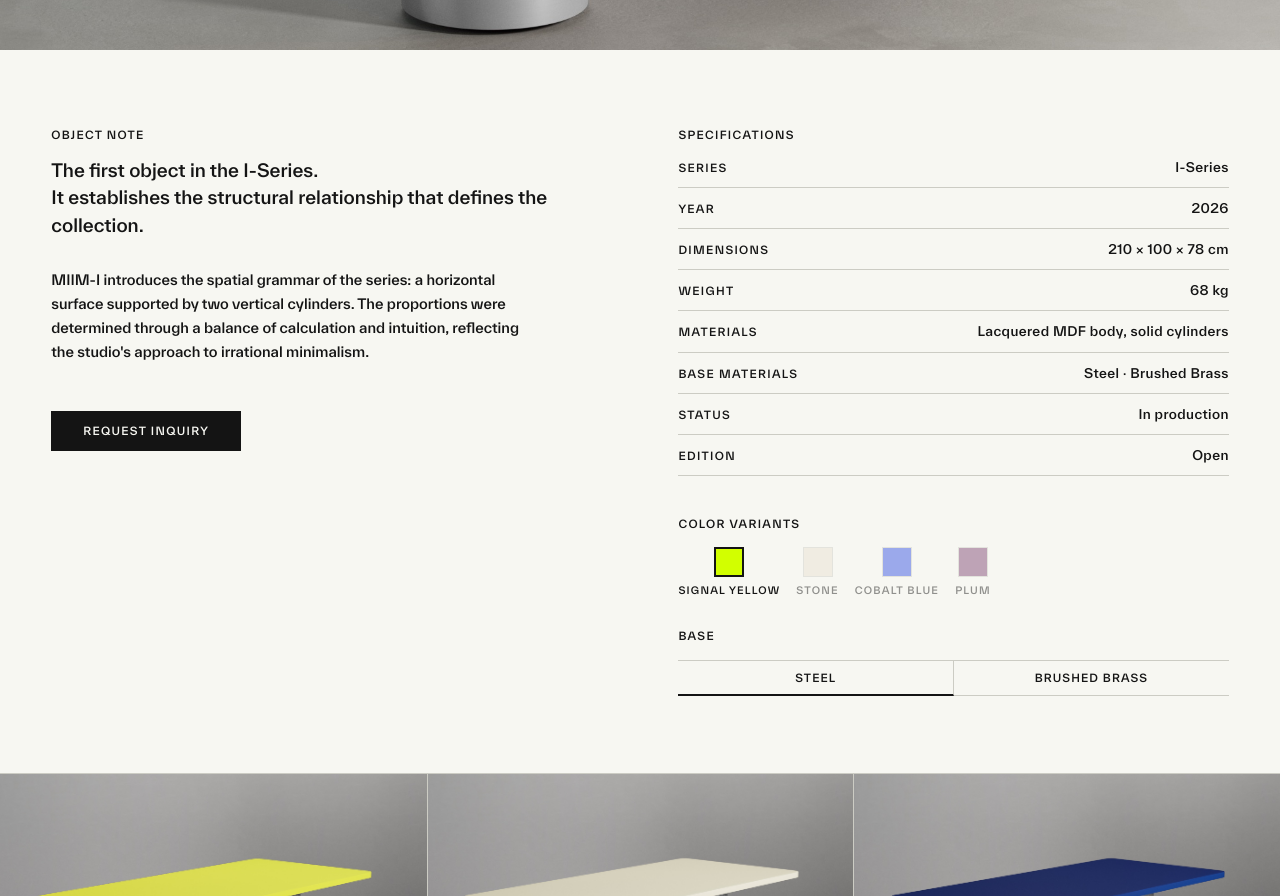
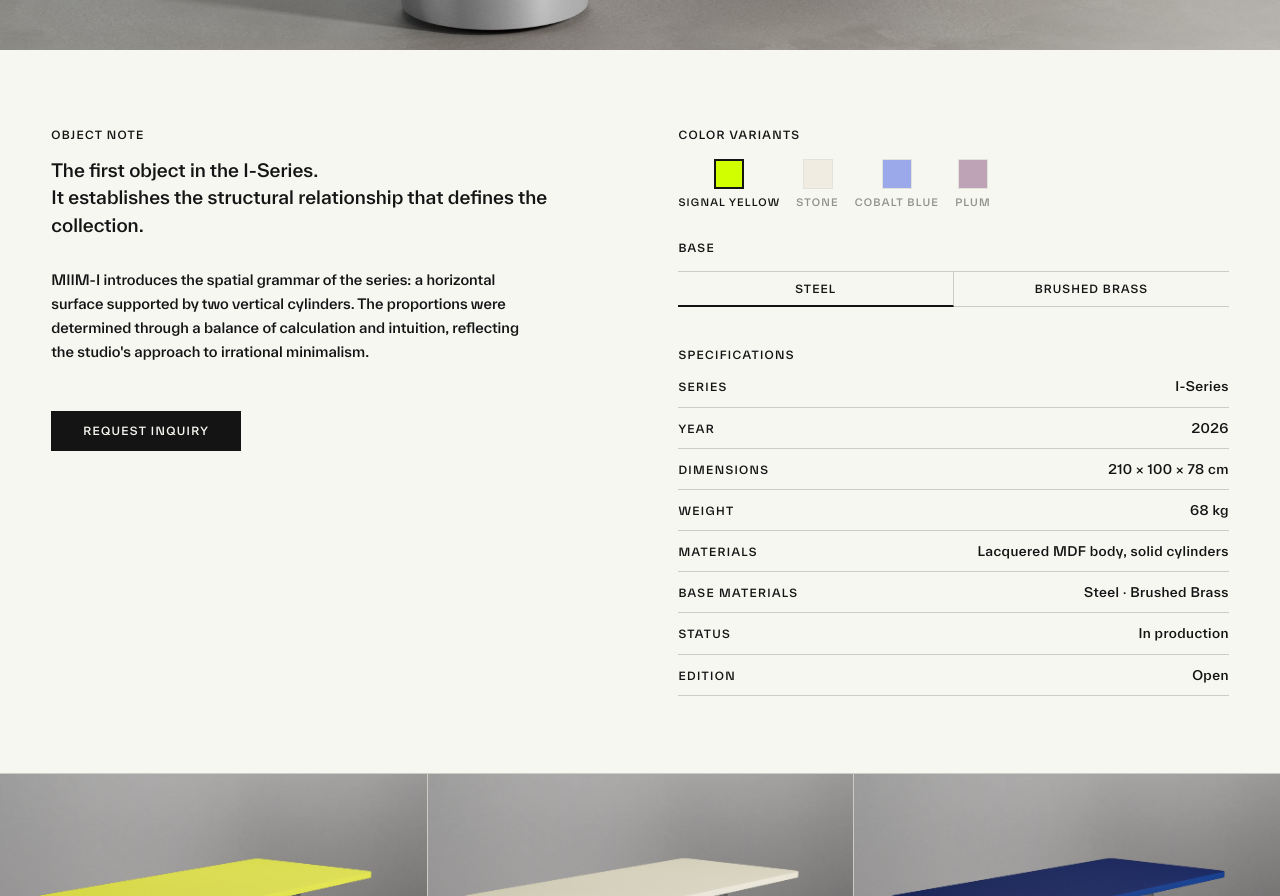
Before and after one commit to headroomcapital/miim-staging, a React (Vite) app: page /archive/miim-i in a window 1280 px wide. Shown: the part 622-1518 px from the top of the page. Built offline with nearby package versions, Linux system fonts and the light colour scheme; a web font is replaced by a local one.

Commit message:
Move color/base selectors above specs on product page
Co-Authored-By: Claude Sonnet 4.6 <noreply@anthropic.com>

```diff
--- a/src/pages/ObjectPage.jsx
+++ b/src/pages/ObjectPage.jsx
@@ -148,24 +148,14 @@ export default function ObjectPage() {
             </motion.div>
           </div>
 
-          {/* Right: specs + colors */}
+          {/* Right: colors + base + specs */}
           <motion.div
             initial={{ opacity: 0, y: 12 }}
             animate={{ opacity: 1, y: 0 }}
             transition={{ duration: 0.4, delay: 0.15 }}
           >
-            <span className="label" style={{ display: 'block', marginBottom: 4 }}>Specifications</span>
-            <SpecRow label="Series" value={object.series} />
-            <SpecRow label="Year" value={object.year} />
-            <SpecRow label="Dimensions" value={object.dimensions} />
-            <SpecRow label="Weight" value={object.weight} />
-            <SpecRow label="Materials" value={object.materials} />
-            <SpecRow label="Base Materials" value={object.baseMaterials} />
-            <SpecRow label="Status" value={object.status} />
-            <SpecRow label="Edition" value={object.edition} />
-
             {/* Color variants */}
-            <div style={{ marginTop: 40 }}>
+            <div style={{ marginBottom: 32 }}>
               <span className="label" style={{ display: 'block', marginBottom: 16 }}>Color Variants</span>
               <div style={{ display: 'flex', gap: 16 }}>
                 {object.colors.map(color => {
@@ -200,7 +190,7 @@ export default function ObjectPage() {
 
             {/* Base selector */}
             {hasBrass && (
-              <div style={{ marginTop: 32 }}>
+              <div style={{ marginBottom: 40 }}>
                 <span className="label" style={{ display: 'block', marginBottom: 16 }}>Base</span>
                 <div style={{ display: 'flex', gap: 0, borderTop: 'var(--rule)' }}>
                   {['steel', 'brass'].map((base, i) => {
@@ -230,6 +220,17 @@ export default function ObjectPage() {
                 </div>
               </div>
             )}
+
+            {/* Specifications */}
+            <span className="label" style={{ display: 'block', marginBottom: 4 }}>Specifications</span>
+            <SpecRow label="Series" value={object.series} />
+            <SpecRow label="Year" value={object.year} />
+            <SpecRow label="Dimensions" value={object.dimensions} />
+            <SpecRow label="Weight" value={object.weight} />
+            <SpecRow label="Materials" value={object.materials} />
+            <SpecRow label="Base Materials" value={object.baseMaterials} />
+            <SpecRow label="Status" value={object.status} />
+            <SpecRow label="Edition" value={object.edition} />
           </motion.div>
         </div>
       </section>
```
